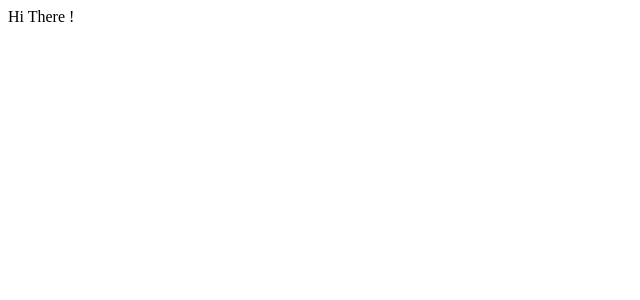
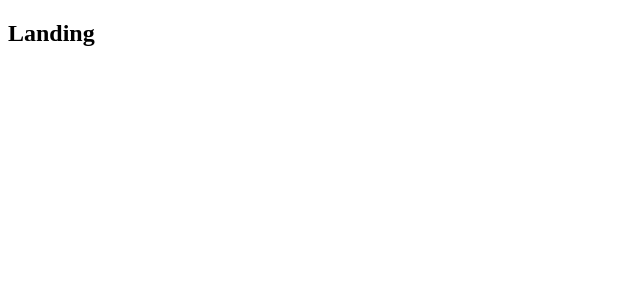
Before and after one commit to kckartik17/Feedback-frontend, a React (Create React App) app: page / in a window 1280 px wide. Shown: the top 300 px of the page, without its empty margins (0-640 px from the left). Built offline with nearby package versions, Linux system fonts and the light colour scheme.

Commit message:
Day 03: Router configuration
Signed-off-by: Kartik Chauhan <kckartik17@gmail.com>

```diff
--- a/src/components/App.js
+++ b/src/components/App.js
@@ -1,7 +1,22 @@
 import React from "react";
+import { BrowserRouter, Route } from "react-router-dom";
+
+const Header = () => <h2>Header</h2>;
+const Dashboard = () => <h2>Dashboard</h2>;
+const SurveyNew = () => <h2>SurveryNew</h2>;
+const Landing = () => <h2>Landing</h2>;
 
 const App = () => {
-  return <div>Hi There !</div>;
+  return (
+    <div>
+      <BrowserRouter>
+        <div>
+          <Route exact path="/" component={Landing} />
+          <Route path="/surveys" component={Dashboard} />
+        </div>
+      </BrowserRouter>
+    </div>
+  );
 };
 
 export default App;
```
